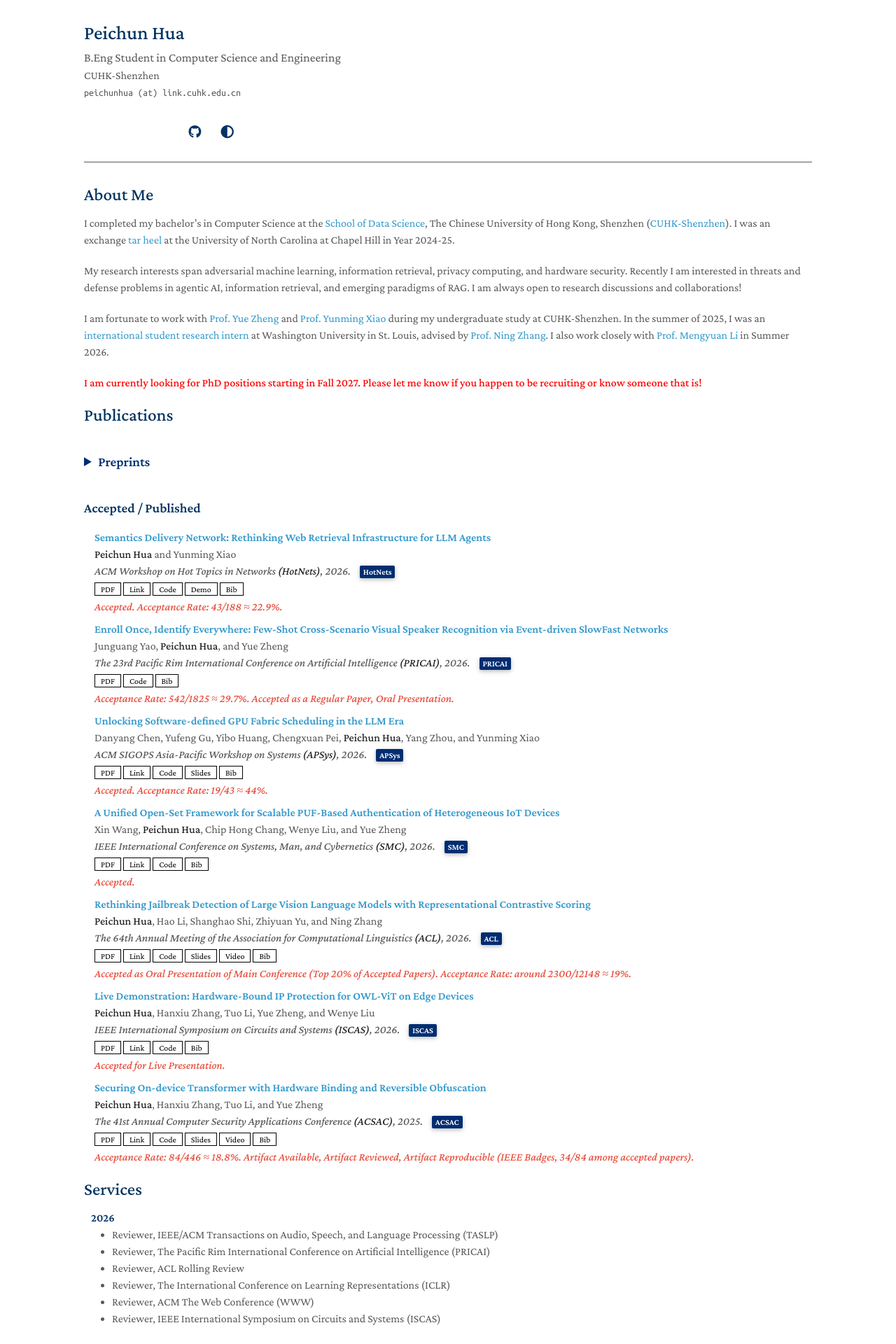
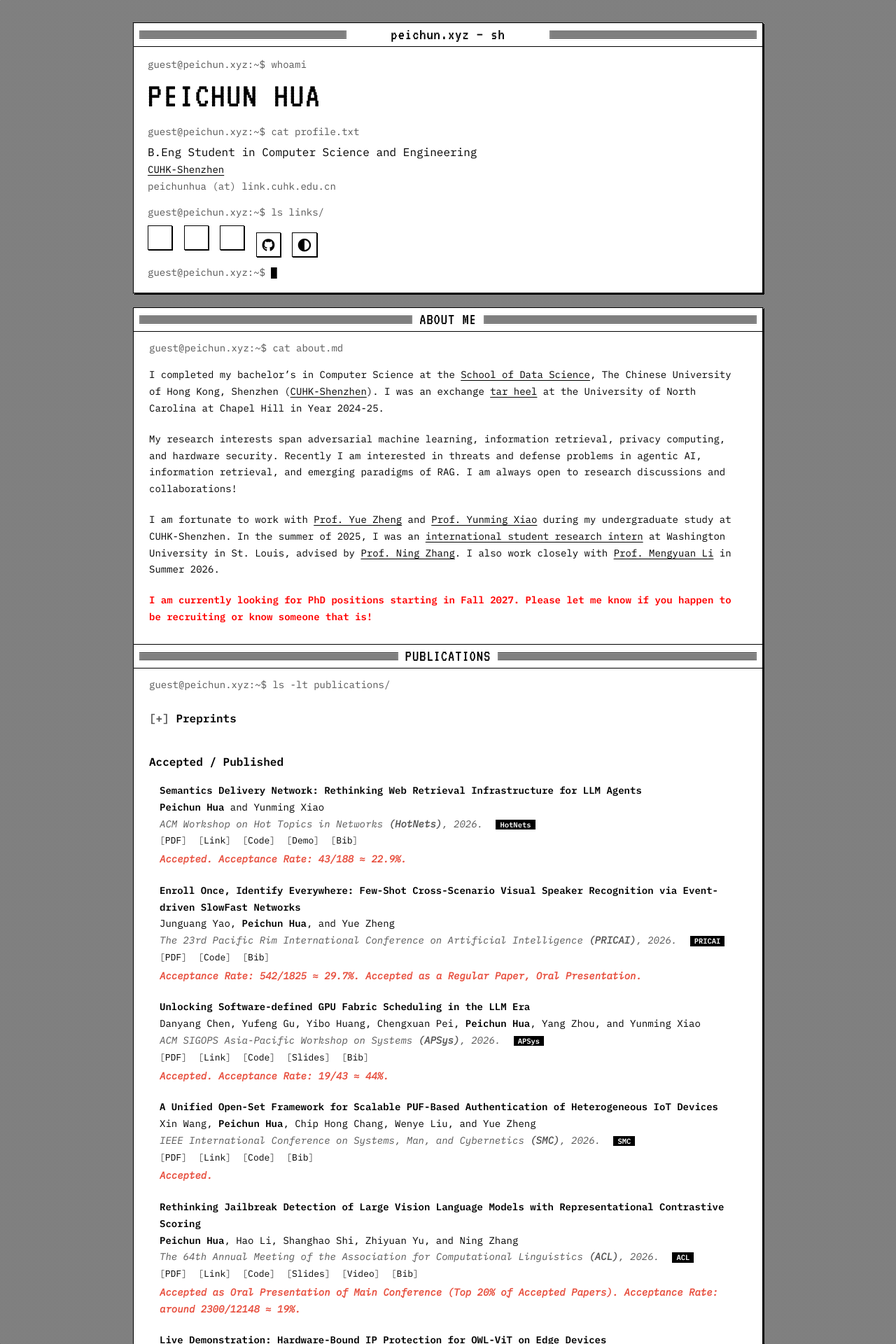
Before and after one commit to sarendis56/sarendis56.github.io, a Jekyll site: the page built from index.md, in a window 1280 px wide. Shown: the top 1920 px of the page at 70% size. Built offline with Jekyll 4.4.1, drawn with Linux system fonts in a browser that asks for light colours; a style sheet for code colours, icons or effects is not loaded; some of the changed text lies outside the part shown.

Commit message:
Restyle homepage as a retro System 7 shell session
Add a 1-bit classic Macintosh theme with shell prompts for the homepage,
remove the Minimal Light footnote, and ignore .claude/.

Co-Authored-By: Claude Fable 5.2 <noreply@anthropic.com>

```diff
--- a/_config.yml
+++ b/_config.yml
@@ -26,7 +26,7 @@ favicon_dark: /assets/img/favicon-h-dark.png
 
 # Footnote
 # You may use the option to disable the footnote, "Powered by Jekyll and Minimal Light theme."
-enable_footnote: true
+enable_footnote: false
 
 # Auto Dark Mode
 # You may use the option to disable the automatic dark theme
--- a/_includes/awards.html
+++ b/_includes/awards.html
@@ -1,6 +1,7 @@
 {% if site.data.awards %}
 
 <h2>Awards</h2>
+<div class="sh-prompt" aria-hidden="true" data-nosnippet>cat awards.txt</div>
 
 {% for group in site.data.awards.main %}
 
--- a/_includes/publications.html
+++ b/_includes/publications.html
@@ -1,6 +1,7 @@
 {% if site.data.publications %}
 
 <h2 id="publications">Publications</h2>
+<div class="sh-prompt" aria-hidden="true" data-nosnippet>ls -lt publications/</div>
 
 <div class="publications">
   <details class="preprints">
--- a/_includes/services.html
+++ b/_includes/services.html
@@ -1,5 +1,6 @@
 {% if site.data.services %}
 <h2>Services</h2>
+<div class="sh-prompt" aria-hidden="true" data-nosnippet>cat services.txt</div>
 
 {% for group in site.data.services.main %}
 
--- a/_layouts/homepage.html
+++ b/_layouts/homepage.html
@@ -45,6 +45,7 @@
     <link rel="stylesheet" href="./assets/css/publications-no-dark-mode.css">
     {% endif %}
     <link rel="stylesheet" href="{{ '/assets/css/homepage.css' | relative_url }}">
+    <link rel="stylesheet" href="{{ '/assets/css/retro.css' | relative_url }}">
 
   </head>
   <body class="homepage">
--- /dev/null
+++ b/assets/css/retro.scss
@@ -0,0 +1,193 @@
+---
+---
+
+/* Homepage theme: 1-bit classic Macintosh windows running a shell session.
+   Loaded after the base theme on the homepage only. The tripled :root raises
+   specificity above the base theme's light/dark colour rules. */
+@import url('https://fonts.googleapis.com/css2?family=IBM+Plex+Mono:ital,wght@0,400;0,500;0,600;1,400&family=VT323&display=swap');
+
+:root {
+  --paper: #ffffff; --ink: #000000; --mute: #555555;
+  --desk-a: #000000; --desk-b: #ffffff;
+}
+@media (prefers-color-scheme: dark) {
+  :root:not([data-theme="light"]):not([data-theme="dark"]) {
+    --paper: #101010; --ink: #f1f1f1; --mute: #a8a8a8;
+    --desk-a: #000000; --desk-b: #3a3a3a;
+  }
+}
+:root[data-theme="dark"] {
+  --paper: #101010; --ink: #f1f1f1; --mute: #a8a8a8;
+  --desk-a: #000000; --desk-b: #3a3a3a;
+}
+
+@keyframes retro-cursor { 50% { background-size: 0 0; } }
+
+:root:root:root body.homepage {
+  background: repeating-conic-gradient(var(--desk-a) 0% 25%, var(--desk-b) 0% 50%) 0 0 / 2px 2px;
+  color: var(--ink);
+  font: 14px/1.7 "IBM Plex Mono", Monaco, "Courier New", monospace;
+
+  .wrapper { max-width: 900px; }
+
+  /* windows */
+  .wrapper > header, .wrapper > section {
+    background: var(--paper);
+    border: 1px solid var(--ink);
+    box-shadow: 2px 2px 0 var(--ink);
+  }
+  .wrapper > header { padding: 0 0 16px; margin-bottom: 20px; }
+  .wrapper > header > * { padding-left: 20px; padding-right: 20px; }
+  .wrapper > section { padding: 0 22px 16px; }
+
+  /* striped title bars: the header's is drawn, the section ones are the h2s */
+  .wrapper > header::before, h2 {
+    font: 400 1.45rem/1 "VT323", "IBM Plex Mono", monospace;
+    letter-spacing: 0.04em;
+    color: var(--ink);
+    border-bottom: 1px solid var(--ink);
+  }
+  .wrapper > header::before {
+    content: "peichun.xyz \2014  sh";
+    display: block;
+    text-align: center;
+    padding: 5px 8px;
+    margin-bottom: 14px;
+    background:
+      linear-gradient(var(--paper), var(--paper)) center / 12.5em 100% no-repeat,
+      repeating-linear-gradient(var(--ink) 0 1px, transparent 1px 2px) center / calc(100% - 16px) 11px no-repeat;
+  }
+  h2 {
+    display: flex;
+    align-items: center;
+    gap: 10px;
+    text-transform: uppercase;
+    padding: 5px 8px;
+    margin: 26px -22px 12px;
+    border-top: 1px solid var(--ink);
+  }
+  h2::before, h2::after {
+    content: "";
+    flex: 1;
+    min-width: 12px;
+    height: 11px;
+    background: repeating-linear-gradient(var(--ink) 0 1px, transparent 1px 2px);
+  }
+  h2:first-child { margin-top: 0; border-top: 0; }
+
+  /* the shell session */
+  h1 {
+    font: 400 3.2rem/1 "VT323", "IBM Plex Mono", monospace;
+    letter-spacing: 0.04em;
+    text-transform: uppercase;
+    color: var(--ink);
+    margin: 0 0 0.5rem;
+  }
+  /* prompts: every block is the output of a command */
+  h1::before, .profile-position::before, .social-icons::before, .social-icons::after, .sh-prompt {
+    display: block;
+    font: 400 14px/1.7 "IBM Plex Mono", Monaco, monospace;
+    letter-spacing: 0;
+    text-transform: none;
+    color: var(--mute);
+  }
+  h1::before { content: "guest@peichun.xyz:~$ whoami"; margin-bottom: 0.4rem; }
+  .profile-position::before { content: "guest@peichun.xyz:~$ cat profile.txt"; margin: 0.9rem 0 0.2rem; }
+  .social-icons::before { content: "guest@peichun.xyz:~$ ls links/"; margin: 0.1rem 0 0.4rem; }
+  .social-icons::after {
+    content: "guest@peichun.xyz:~$";
+    margin-top: 0.7rem;
+    background: linear-gradient(var(--ink), var(--ink)) 21ch 50% / 0.62em 1.15em no-repeat;
+    animation: retro-cursor 1.1s steps(1) infinite;
+  }
+  .sh-prompt { margin: 0 0 0.9rem; }
+  .sh-prompt::before { content: "guest@peichun.xyz:~$ "; }
+  .wrapper > section::after {
+    content: "[Process completed]";
+    display: block;
+    color: var(--mute);
+    margin-top: 0.4rem;
+  }
+  ::selection { background: var(--ink); color: var(--paper); }
+  h3, h4 { color: var(--ink); font-weight: 600; font-size: 1rem; margin-left: 0 !important; }
+  h4::before { content: "+ "; color: var(--mute); }
+
+  .profile-position { font-size: 1rem; }
+  email { font: inherit; color: var(--mute); }
+  autocolor, strong { color: inherit; }
+  strong { font-weight: 600; }
+
+  a {
+    color: var(--ink);
+    text-decoration: underline;
+    text-decoration-thickness: 1px;
+    text-underline-offset: 3px;
+  }
+  a:hover { background: var(--ink); color: var(--paper); }
+  ul { list-style-type: "* "; padding-left: 2.2em; }
+  li span[style] { color: var(--mute) !important; }
+
+  .social-icons a {
+    color: var(--ink) !important;
+    background: var(--paper);
+    border: 1px solid var(--ink);
+    border-radius: 0;
+    box-shadow: 1px 1px 0 var(--ink);
+    width: 2.2rem; height: 2.2rem; line-height: 2.15rem;
+    margin-right: 8px !important;
+    transform: none;
+    transition: none;
+    text-decoration: none;
+  }
+  .social-icons a:hover { background: var(--ink); color: var(--paper) !important; }
+
+  /* [PDF] [Code] [Bib] */
+  .publications ol.bibliography li .links a.btn {
+    border: 0;
+    padding: 0;
+    margin-right: 0.6em;
+    color: var(--ink);
+    font: inherit !important;
+    font-size: 13px !important;
+    text-decoration: none;
+  }
+  .publications ol.bibliography li .links a.btn::before { content: "["; color: var(--mute); }
+  .publications ol.bibliography li .links a.btn::after { content: "]"; color: var(--mute); }
+  .publications ol.bibliography li .links a.btn:hover { background: var(--ink); color: var(--paper); }
+  .publications ol.bibliography li .links a.btn:hover::before,
+  .publications ol.bibliography li .links a.btn:hover::after { color: inherit; }
+
+  .badge {
+    background: var(--ink);
+    color: var(--paper) !important;
+    border-radius: 0;
+    box-shadow: none;
+    font-weight: 600;
+    padding: 2px 6px;
+  }
+  .publications { margin-top: 0; }
+  .publications .preprints summary {
+    color: var(--ink);
+    font-size: 1rem;
+    font-weight: 600;
+    list-style: none;
+  }
+  .publications .preprints summary::-webkit-details-marker { display: none; }
+  .publications .preprints summary::before { content: "[+] "; color: var(--mute); }
+  .publications .preprints[open] summary::before { content: "[-] "; }
+  .publications ol.bibliography li { min-height: 0; margin-bottom: 1.3rem; }
+  .publications ol.bibliography li .title { font-weight: 600; }
+  .publications ol.bibliography li .title a { text-decoration: none; }
+  .publications ol.bibliography li .periodical { color: var(--mute); }
+  small { font-size: 12px; color: var(--mute); }
+
+  @media (prefers-reduced-motion: reduce) { .social-icons::after { animation: none; } }
+  @media (max-width: 600px) {
+    padding: 10px 8px;
+    font-size: 13px;
+    h1 { font-size: 2.5rem; }
+    .wrapper > header > * { padding-left: 14px; padding-right: 14px; }
+    .wrapper > section { padding: 0 14px 12px; }
+    h2 { margin-left: -14px; margin-right: -14px; }
+  }
+}
--- a/index.md
+++ b/index.md
@@ -3,6 +3,8 @@ layout: homepage
 ---
 
 ## About Me
+
+<div class="sh-prompt" aria-hidden="true" data-nosnippet>cat about.md</div>
 
 I completed my bachelor's in Computer Science at the [School of Data Science](https://sds.cuhk.edu.cn/), The Chinese University of Hong Kong, Shenzhen ([CUHK-Shenzhen](https://cuhk.edu.cn/)). I was an exchange [tar heel](https://en.wikipedia.org/wiki/Tar_Heel) at the University of North Carolina at Chapel Hill in Year 2024-25.
 
```
Also changed, not shown: 1 other file.
